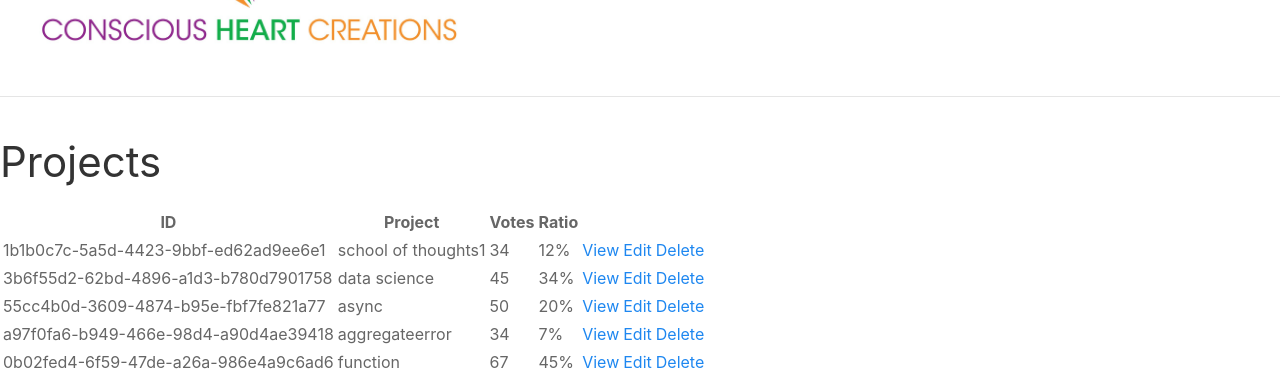
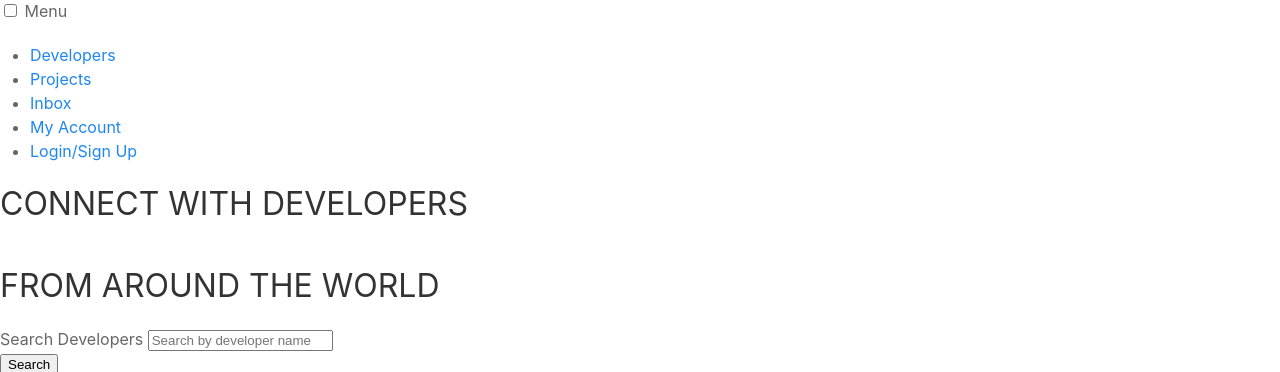
Before and after one commit to Sarnia913/django_project, a Django app: page / in a window 1280 px wide. Shown: the part 411-783 px from the top of the page. Run offline with Django 4.2, Linux system fonts and the light colour scheme; data comes from the database, SQL or seed files in the repository; some libraries are stand-ins or nearby versions.

Commit message:
a professional webpage

```diff
--- a/djangoProject/settings.py
+++ b/djangoProject/settings.py
@@ -23,9 +23,9 @@ BASE_DIR = Path(__file__).resolve().parent.parent
 SECRET_KEY = 'django-insecure-0vfj#&nz3f!z#2esqno@b&+^y-0o&@=c+5yw!+6f+*@r@_=826'
 
 # SECURITY WARNING: don't run with debug turned on in production!
-DEBUG = False
+DEBUG = True
 
-ALLOWED_HOSTS = ['localhost','127.0.0.1']
+ALLOWED_HOSTS = []
 
 
 # Application definition
--- a/projects/templates/projects/projects.html
+++ b/projects/templates/projects/projects.html
@@ -1,38 +1,101 @@
 <!DOCTYPE html>
 <html lang="en">
-<head>
-    <meta charset="UTF-8">
-    <title>projects</title>
-</head>
+
+
+
 <body>
+  <!-- Header Section -->
 {% extends 'main.html' %}
 {% block content %}
 
-<h1>Projects</h1>
+  <!-- Main Section -->
+  <main class="home">
+    <section class="hero-section text-center">
+      <div class="container container--narrow">
+        <div class="hero-section__box">
+          <h2>CONNECT WITH <span>DEVELOPERS</span></h2>
+          <h2>FROM AROUND THE WORLD</h2>
+        </div>
 
-<table>
-    <tr>
-        <th>ID</th>
-        <th>Project</th>
-        <th>Votes</th>
-        <th>Ratio</th>
-        <th></th>
-        <th></th>
-        <th></th>
-    </tr>
-    {% for project in projects%}
-        <tr>
-            <td>{{ project.id }}</td>
-            <td>{{ project.title }}</td>
-            <td>{{ project.vote_total }}</td>
-            <td>{{ project.vote_ratio }}%</td>
-            <td><a href="{% url 'project' project.id %}">View</a> </td>
-            <td><a href="{% url 'update_project' project.id %}">Edit</a> </td>
-            <td><a href="{% url 'delete_project' project.id %}">Delete</a> </td>
-        </tr>
-    {% endfor %}
-</table>
-<td><a href="{% url 'create_project' %}">Create a new project</a> </td>
+        <div class="hero-section__search">
+          <form class="form" action="#" method="get">
+            <div class="form__field">
+              <label for="formInput#search">Search Developers </label>
+              <input class="input input--text" id="formInput#search" type="text" name="text"
+                placeholder="Search by developer name" />
+            </div>
+
+            <input class="btn btn--sub btn--lg" type="submit" value="Search" />
+          </form>
+        </div>
+      </div>
+    </section>
+    <!-- Search Result: DevList -->
+    <section class="devlist">
+      <div class="container">
+        <div class="grid grid--three">
+         {% for project in projects%}
+          <div class="column card">
+            <div class="dev">
+              <a href="/profile.html" class="card__body">
+                <div class="dev__profile">
+                  <img class="avatar avatar--md" src="https://avatars.githubusercontent.com/u/22437186" alt="image" />
+                  <div class="dev__meta">
+                    <h3>Shahriar P. Shuvo</h3>
+                    <h5>FullStack Web Designer & Developer</h5>
+                  </div>
+                </div>
+                <p class="dev__info">
+                  Lorem ipsum dolor sit, amet consectetur adipisicing elit. Cupiditate, ducimus inventore! Sunt,
+                  veniam veritatis? Veritatis placeat, deleniti iure tempore veniam perspiciatis, soluta cupiditate
+                  animi, exercitationem molestias nam doloremque architecto odit.
+                </p>
+                <div class="dev__skills">
+                  <span class="tag tag--pill tag--main">
+                    <small>JavaScript</small>
+                  </span>
+                  <span class="tag tag--pill tag--main">
+                    <small>React</small>
+                  </span>
+                  <span class="tag tag--pill tag--main">
+                    <small>SCSS</small>
+                  </span>
+                  <span class="tag tag--pill tag--main">
+                    <small>Nodejs</small>
+                  </span>
+                  <span class="tag tag--pill tag--main">
+                    <small>Express</small>
+                  </span>
+                  <span class="tag tag--pill tag--main">
+                    <small>GraphQL</small>
+                  </span>
+                </div>
+              </a>
+            </div>
+          </div>
+         {% endfor %}
+        </div>
+      </div>
+    </section>
+
+    <div class="pagination">
+      <ul class="container">
+        <li><a href="#" class="btn btn--disabled">&#10094; Prev</a></li>
+        <li><a href="#" class="btn btn--sub">01</a></li>
+        <li><a href="#" class="btn">02</a></li>
+        <li><a href="#" class="btn">03</a></li>
+        <li><a href="#" class="btn">04</a></li>
+        <li><a href="#" class="btn">05</a></li>
+        <li><a href="#" class="btn">06</a></li>
+        <li><a href="#" class="btn">07</a></li>
+        <li><a href="#" class="btn">08</a></li>
+        <li><a href="#" class="btn">09</a></li>
+        <li><a href="#" class="btn">10</a></li>
+        <li><a href="#" class="btn">Next &#10095;</a></li>
+      </ul>
+    </div>
+  </main>
+
 {% endblock content %}
 </body>
 </html>
--- a/templates/navbar.html
+++ b/templates/navbar.html
@@ -6,7 +6,26 @@
     <title>Title</title>
 </head>
 <body>
-<img style="max-width: 500px;"src="{% static 'images/small-logo.jpg' %}">
-<hr>
+<header class="header">
+    <div class="container container--narrow">
+      <a href="/" class="header__logo">
+        <img src="images/logo.svg" alt="DevSearch Logo" />
+      </a>
+      <nav class="header__nav">
+        <input type="checkbox" id="responsive-menu" />
+        <label for="responsive-menu" class="toggle-menu">
+          <span>Menu</span>
+          <div class="toggle-menu__lines"></div>
+        </label>
+        <ul class="header__menu">
+          <li class="header__menuItem"><a href="index.html">Developers</a></li>
+          <li class="header__menuItem"><a href="projects.html">Projects</a></li>
+          <li class="header__menuItem"><a href="inbox.html">Inbox</a></li>
+          <li class="header__menuItem"><a href="account.html">My Account</a></li>
+          <li class="header__menuItem"><a href="login.html" class="btn btn--sub">Login/Sign Up</a></li>
+        </ul>
+      </nav>
+    </div>
+  </header>
 </body>
 </html>
```
Also changed, not shown: projects/templates/projects/old.html (added, +38 -0 lines), projects/templates/projects/projects_new.html (added, +244 -0 lines).
